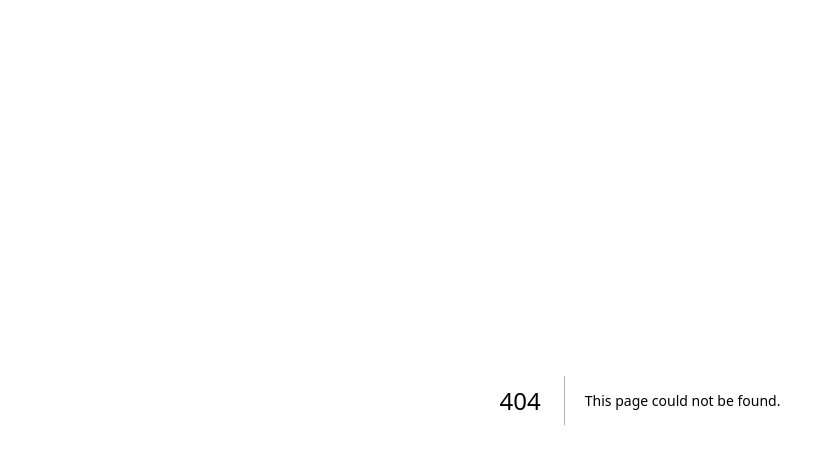
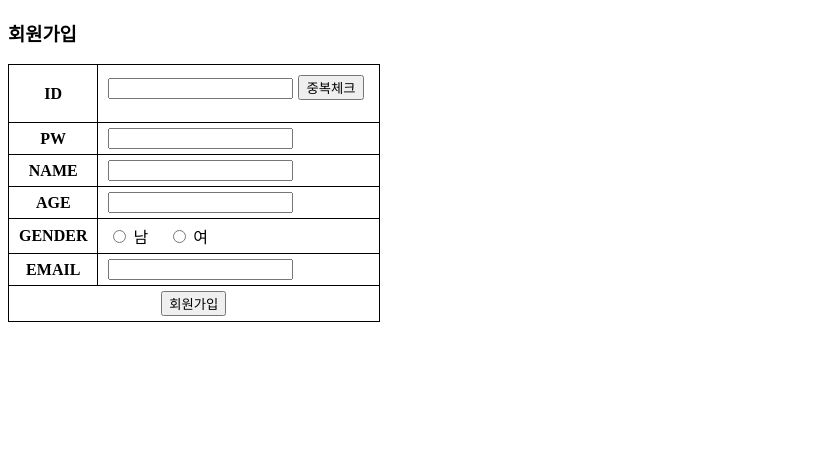
Before and after one commit to jihookuku/KDT_2502, a Next.js app in the folder NextJS/10_todo_jwt/: page /join in a window 1280 px wide. Before the commit this address had no page. Shown: the top 464 px of the page, without its empty margins (0-835 px from the left). Built offline with nearby package versions, Linux system fonts and the light colour scheme.

Commit message:
회원가입 - 중복체크

```diff
--- /dev/null
+++ b/NextJS/10_todo_jwt/src/app/join/page.jsx
@@ -0,0 +1,86 @@
+'use client'
+import "../member.css"
+import {useRef, useState} from "react";
+import axios from "axios";
+
+export default function JoinPage(){
+
+    const[info,setInfo]=useState({id:'',pw:'',name:'',age:20,gender:'',email:''});
+    let chk = useRef(false);
+
+    const input=(e)=>{
+        let {name,value} = e.target;
+        //console.log(name,value);
+        setInfo({...info, [name]:value});
+    };
+
+    const overlay=async (e) => {
+        if(info.id == ''){
+            alert('아이디를 입력 하세요');
+        }else {
+            let {data} = await axios.get('http://localhost/overlay/'+info.id);
+            if(data.use){
+                alert(`${info.id} 는 사용 가능한 아이디 입니다.`);
+                chk.current = true;
+            }else{
+                alert(`${info.id} 는 사용중인 아이디 입니다.`);
+                setInfo({...info, id:''});
+            }
+        }
+    }
+
+    return(
+        <>
+            <h3>회원가입</h3>
+            <table>
+                <tbody>
+                    <tr>
+                        <th>ID</th>
+                        <td>
+                            <input type="text" name="id" onChange={input}/>
+                            <button type="button" id="overlay" onClick={overlay}>중복체크</button>
+                            <p id="result"></p>
+                        </td>
+                    </tr>
+                    <tr>
+                        <th>PW</th>
+                        <td>
+                            <input type="text" name="pw" onChange={input}/>
+                        </td>
+                    </tr>
+                    <tr>
+                        <th>NAME</th>
+                        <td>
+                            <input type="text" name="name" onChange={input}/>
+                        </td>
+                    </tr>
+                    <tr>
+                        <th>AGE</th>
+                        <td>
+                            <input type="text" name="age" onChange={input}/>
+                        </td>
+                    </tr>
+                    <tr>
+                        <th>GENDER</th>
+                        <td>
+                            <input type="radio" name="gender" value="남" onChange={input}/> 남
+                            &nbsp;&nbsp;&nbsp;&nbsp;
+                            <input type="radio" name="gender" value="여" onChange={input}/> 여
+                        </td>
+                    </tr>
+                    <tr>
+                        <th>EMAIL</th>
+                        <td>
+                            <input type="text" name="email" onChange={input}/>
+                        </td>
+                    </tr>
+                    <tr>
+                        <th colSpan="2">
+                            <input type="button" value="회원가입"/>
+                        </th>
+                    </tr>
+                </tbody>
+            </table>
+        </>
+    );
+}
```
Also changed, not shown: NextJS/10_todo_jwt/src/app/page.jsx (+14 -0 lines), 2 other files (tests, documents, lock files or other folders).
